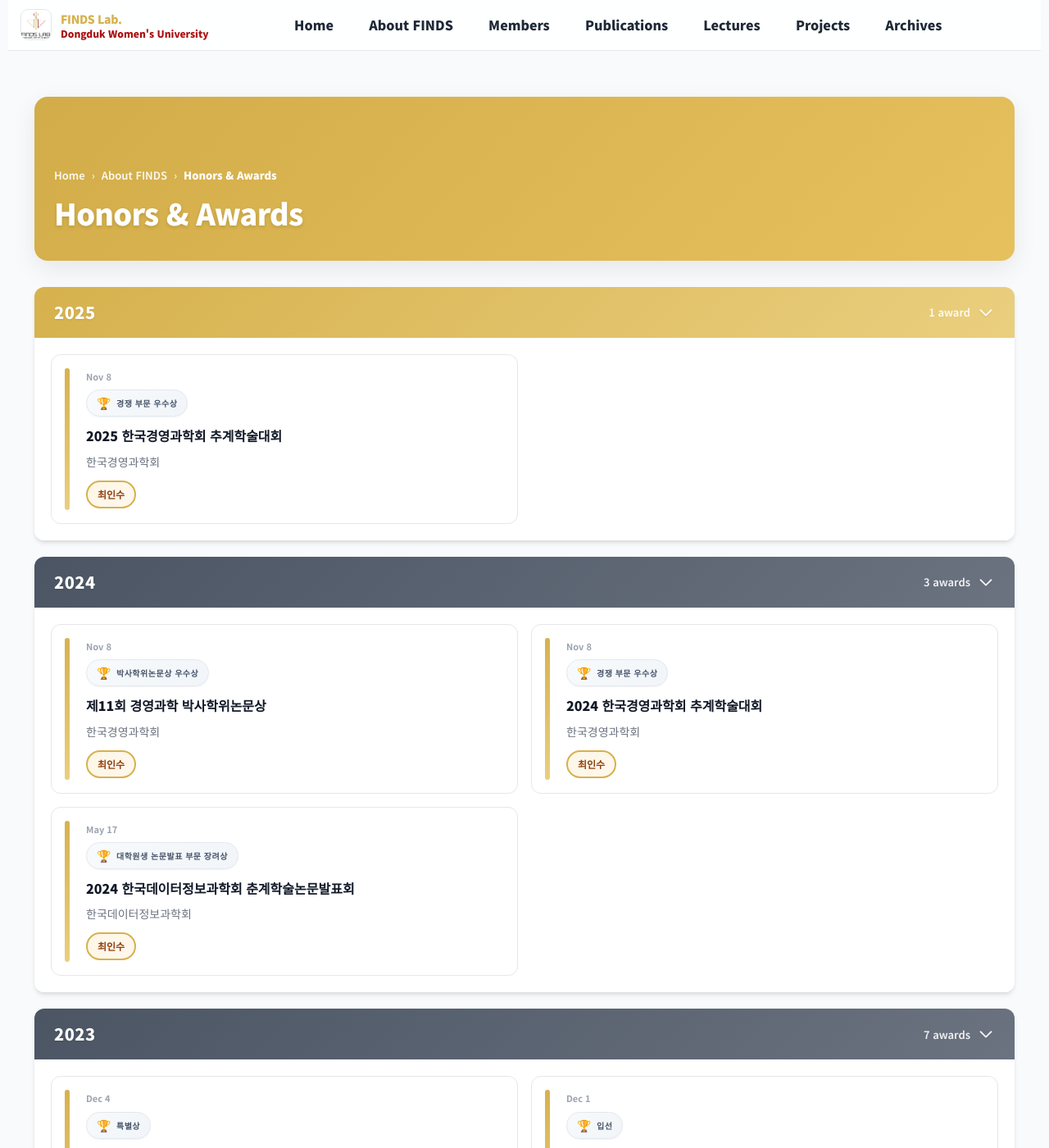
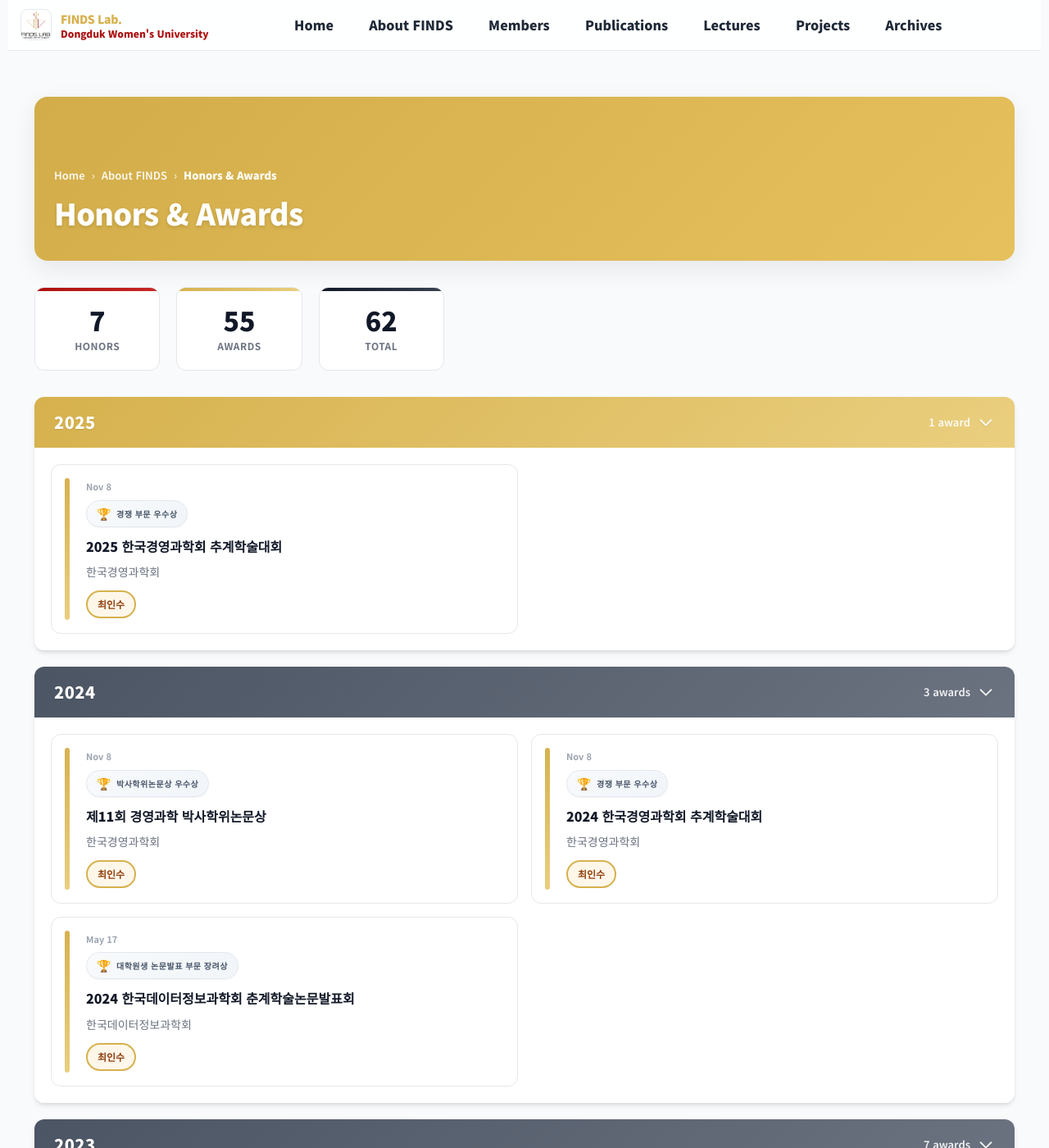
Before and after one commit to FinDS-Lab/site, a Jekyll site: the page built from about-honors.html, in a window 1280 px wide and 1400 px high. Shown: the whole window at 82% size. Built offline with Jekyll 4.4.1, drawn with Linux system fonts in a browser that asks for light colours; nearby versions of some CDN libraries.

Commit message:
Update about-honors.html

```diff
--- a/about-honors.html
+++ b/about-honors.html
@@ -662,10 +662,121 @@ function generateDiamondNetwork() {
   .award-meta { font-size: 10px; }
   .winner-pill { font-size: 8px; padding: 2px 6px; }
 }
+
+  /* Statistics Section */
+.stats-container{
+  display:grid;
+  grid-template-columns:repeat(3, 1fr);
+  gap:20px;
+  margin-bottom:2rem;
+  max-width:500px;
+}
+
+.stat-card{
+  background:#fff;
+  border:1px solid #e5e7eb;
+  border-radius:0.75rem;
+  padding:20px;
+  text-align:center;
+  transition:all 0.2s;
+  position: relative;
+  overflow: hidden;
+}
+
+.stat-card::before {
+  content: '';
+  position: absolute;
+  top: 0;
+  left: 0;
+  right: 0;
+  height: 4px;
+}
+
+.stat-card.honor-stat::before{
+  background: var(--gradient-red);
+}
+
+.stat-card.award-stat::before{
+  background: var(--gradient-gold);
+}
+
+.stat-card.total-stat::before{
+  background: linear-gradient(135deg, var(--primary-dark), #374151);
+}
+
+.stat-card:hover{
+  transform:translateY(-2px);
+  box-shadow:0 4px 12px rgba(0,0,0,0.08);
+}
+
+.stat-number{
+  font-size:32px;
+  font-weight:900;
+  color:#111827;
+  line-height: 1.2;
+}
+
+.stat-label{
+  font-size:12px;
+  color:#6b7280;
+  margin-top:4px;
+  text-transform:uppercase;
+  letter-spacing:0.5px;
+  font-weight: 700;
+}
+
+/* 모바일 반응형 통계 */
+@media (max-width: 768px) {
+  .stats-container {
+    gap: 12px;
+  }
+  .stat-card {
+    padding: 16px;
+  }
+  .stat-number {
+    font-size: 26px;
+  }
+  .stat-label {
+    font-size: 10px;
+  }
+}
+
+@media (max-width: 480px) {
+  .stats-container {
+    gap: 10px;
+  }
+  .stat-card {
+    padding: 14px;
+  }
+  .stat-number {
+    font-size: 22px;
+  }
+  .stat-label {
+    font-size: 9px;
+    letter-spacing: 0.3px;
+  }
+}
 </style>
 
 <!-- ===== Content ===== -->
+<!-- ===== Content ===== -->
 <section class="max-w-7xl mx-auto px-4 mt-8 pb-12">
+  <!-- Statistics Section -->
+  <div class="stats-container">
+    <div class="stat-card honor-stat">
+      <div class="stat-number" id="honorCount">0</div>
+      <div class="stat-label">Honors</div>
+    </div>
+    <div class="stat-card award-stat">
+      <div class="stat-number" id="awardCount">0</div>
+      <div class="stat-label">Awards</div>
+    </div>
+    <div class="stat-card total-stat">
+      <div class="stat-number" id="totalCount">0</div>
+      <div class="stat-label">Total</div>
+    </div>
+  </div>
+
   <div id="yearSections"></div>
 </section>
 
```
Also changed, not shown: other parts of about-honors.html (+51 -0 lines).
